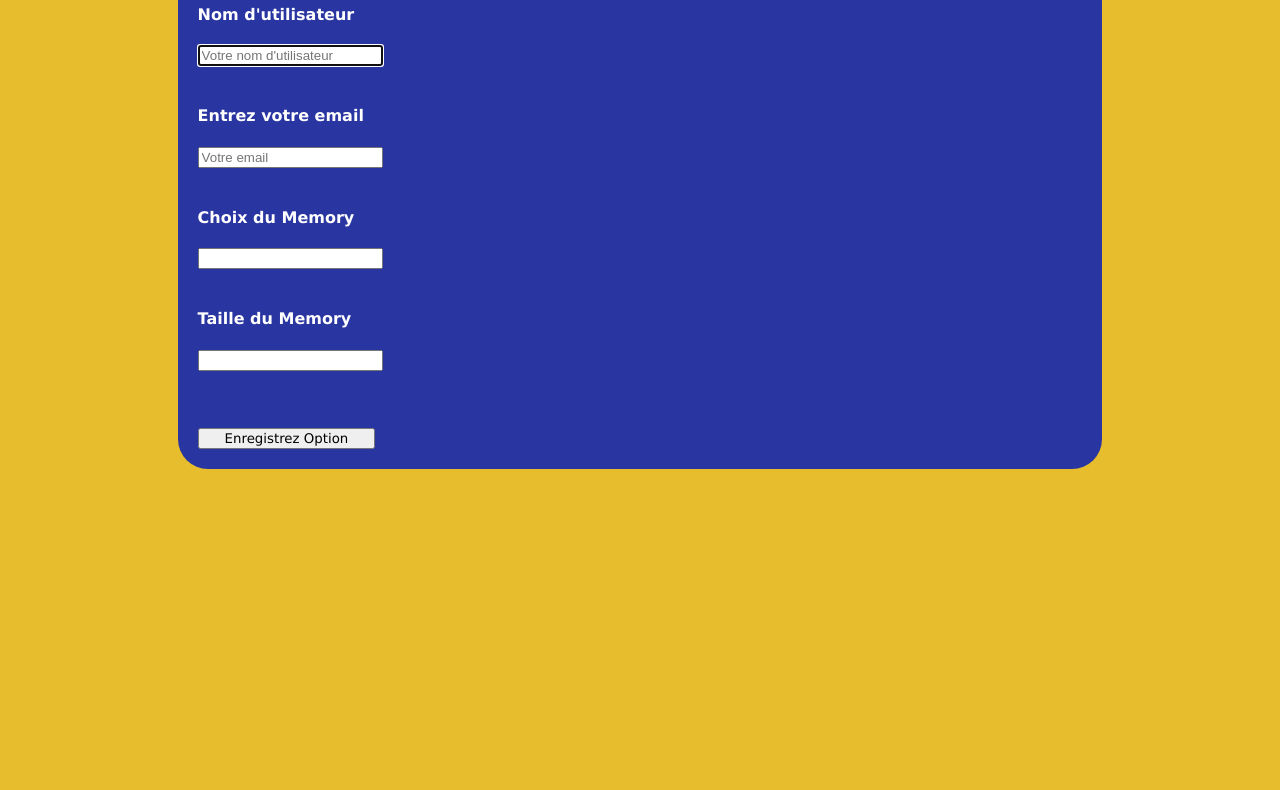
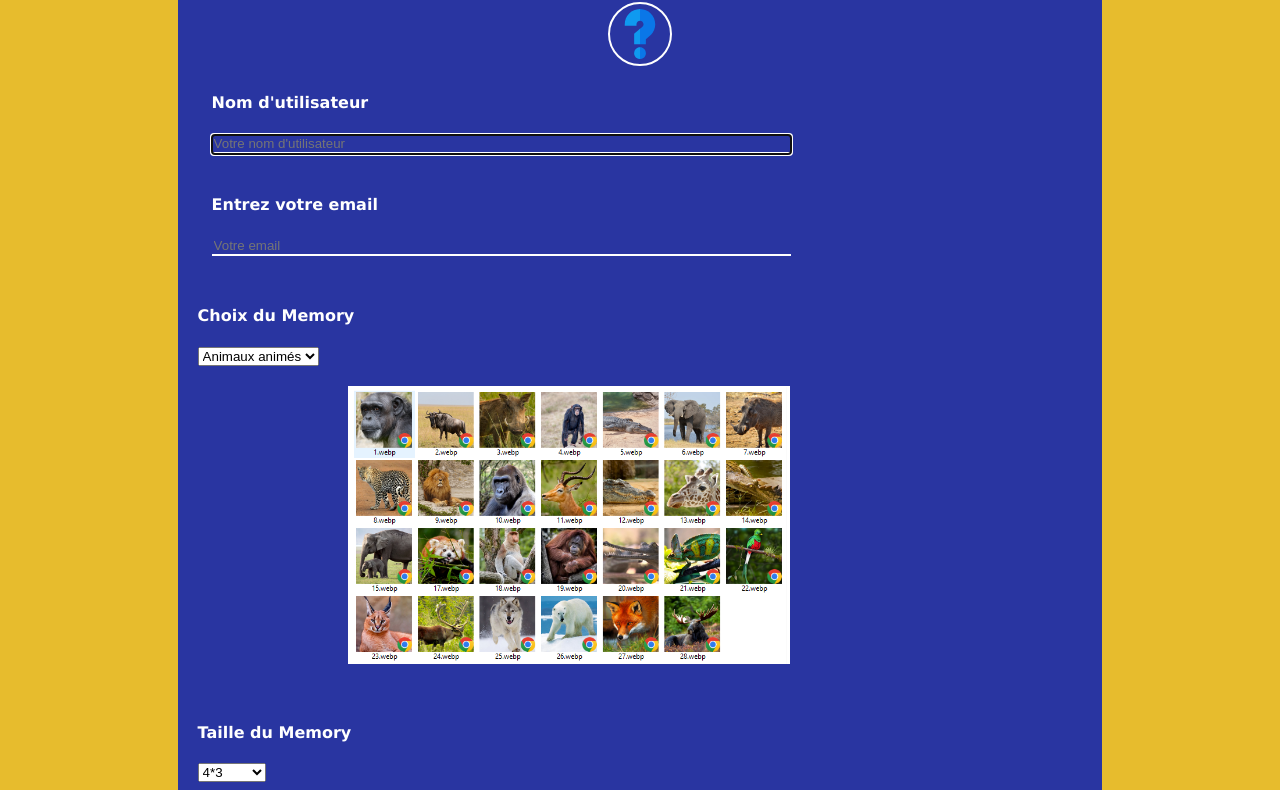
Before and after one commit to ClementV56/Projet-Memory-ENI, a plain HTML site: page profil.html in a window 1280 px wide. Shown: the part 221-1011 px from the top of the page. Before the commit the page ends 800 px from the top, so only its background shows below. Drawn offline with Linux system fonts and the light colour scheme.

Commit message:
Fin 4ème journée

```diff
--- a/inscription.js
+++ b/inscription.js
@@ -97,7 +97,7 @@ let creationCompte = document.getElementById("creationBouton");
 let annuler = document.getElementById("annulerBouton");
 
 creationCompte.addEventListener("input", function() {
-  if ('click' = "connection.html") {
+  if ('click' = "./connection.html") {
 
   }
 })
--- a/profil.css
+++ b/profil.css
@@ -74,10 +74,10 @@ h1 {
 #cadreProfil {
     border-style: none;
     background-color: #2935a1;
-	display: left ;
+	display: flex ;
 	flex-direction: column;
 	justify-content: center ;
-	align-items: center;
+	align-items: flex-start;
 	width: 70%;
 	margin: 0 auto;
 	border-radius: 30px;
@@ -100,6 +100,7 @@ section{
 
 h3{
 	text-align: center;
+	align-self: center ;
 }
 
 #buttonEnregistrer {
@@ -107,4 +108,53 @@ h3{
     padding-left: 25px;
     padding-right: 25px;
     font-family: Verdana, Geneva, Tahoma, sans-serif;
+
   }
+
+  fieldset {
+	border: #2935a1;
+
+	h4 {
+	  color: white;
+	}
+
+	input {
+	  padding-right: 400px;
+	  background-color: #2935a1;
+	  border: none;
+	  border-bottom: 2px solid white;
+	}
+
+	#nom {
+	  color: white;
+	}
+
+	#email {
+	  color: white;
+	}
+
+	#mdp {
+	  color: white;
+	}
+}
+
+#image_profil{
+	width: 50px;
+	border-radius: 50px;
+	border: solid 2px white;
+	align-self: center;
+	padding: 5px;
+}
+
+#imageProfilMemory{
+	width: 50%;
+	padding-left: 150px;
+}
+
+#listeChoix{
+	margin-bottom: 20px;
+}
+
+#listeTaille{
+	margin-bottom: 20px;
+}
--- a/profil.html
+++ b/profil.html
@@ -5,6 +5,8 @@
     <meta name="viewport" content="width=device-width, initial-scale=1.0">
     <title>Profil - Memory - ENI</title>
     <link rel="stylesheet" href="profil.css">
+    <script defer src="profil.js"></script>
+
 
 </head>
 <body>
@@ -28,7 +30,10 @@
     <main>
 
           <section id="cadreProfil">
-            <h3>Profil.</h3>
+            <h3>Profil</h3>
+            <img src="ressources1/question.svg" alt="" id="image_profil" title="Point d'interrogation">
+
+            <fieldset>
             <h4>Nom d'utilisateur</h4>
             <input type="text" id="nom" name="nom" autofocus required placeholder="Votre nom d'utilisateur" pattern="[A-Za-z]{3,}" title="Saisissez votre nom utilisateur">
 
@@ -41,31 +46,31 @@
             <br>
             <br>
 
+            </fieldset>
+
             <h4>Choix du Memory</h4>
-            <input type="text" list="listeChoix" name="liste" id="liste">
-            <datalist id="listeChoix">
-                <option value="Memory01" selected>Animaux animés</option>
-                <option value="Memory02">Memory 2</option>
+
+            <select id="listeChoix">
+                <option value="Memory01" id="AlphabetScrabble" selected>Animaux animés</option>
+                <option value="Memory02"id="Animaux">Memory 2</option>
                 <option value="Memory03">Memory 3</option>
                 <option value="Memory04">Memory 4</option>
-            </datalist>
+            </select>
 
-            <img src="" alt="">
+            <img src="ressources1/animaux/memory_detail_animaux.png" alt="Choix du memory" id="imageProfilMemory" title="Image des animaux du memory">
 
             <br>
             <br>
 
             <h4>Taille du Memory</h4>
-            <input type="text" list="listeTaille" name="liste" id="liste">
-            <datalist id="listeTaille">
+
+            <select id="listeTaille">
                 <option value="Taille01" selected>4*3</option>
                 <option value="Taille02">13*9</option>
                 <option value="Taille03">Taille03</option>
                 <option value="Taille04">Taille04</option>
-            </datalist>
+            </select>
 
-            <br>
-            <br>
             <br>
             <br>
 
--- /dev/null
+++ b/profil.js
@@ -0,0 +1,20 @@
+
+let imageMemory = document.getElementById("");
+let imageMemory = document.getElementById("");
+let imageMemory = document.getElementById("");
+let imageMemory = document.getElementById("");
+let imageMemory = document.getElementById("");
+
+
+nom.addEventListener("input", function () {
+    if (nom.value === ""){
+      textNom.setAttribute("hidden", true);
+      imageNom = document.setAttribute("hidden", true);
+
+      function name(params) {
+    if (value = "Memory01") {
+
+}else src
+}
+}
+})
```
Also changed, not shown: jouer.css (line endings or trailing spaces).
